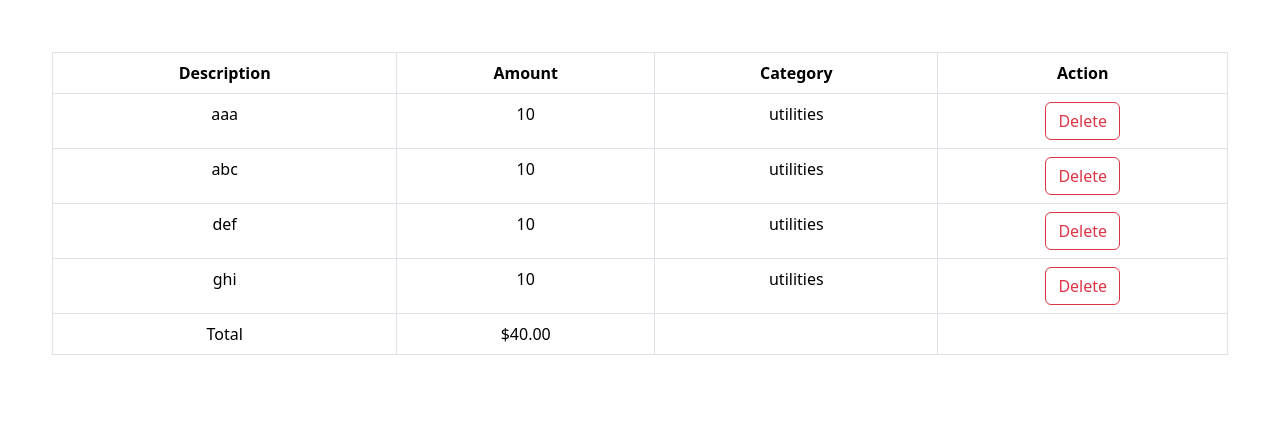
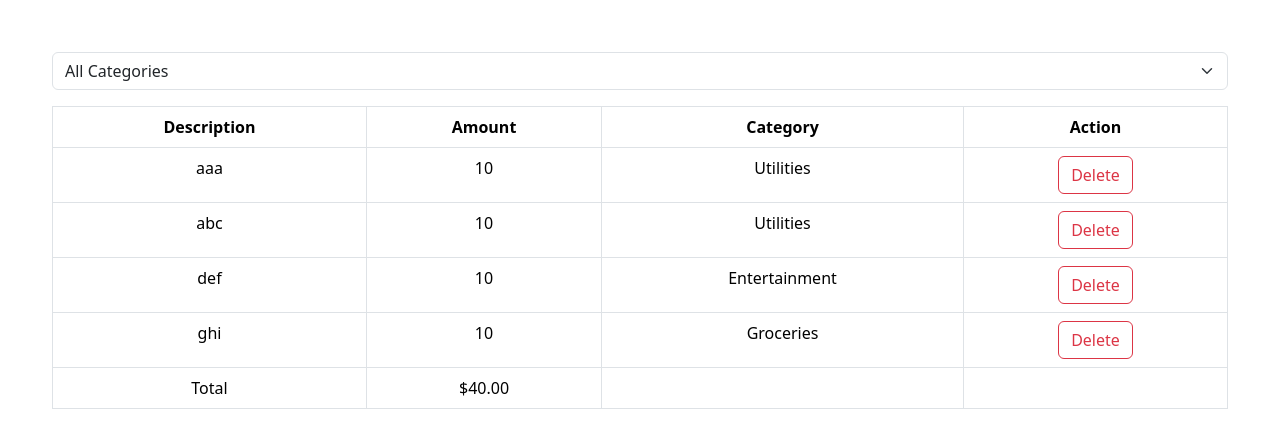
Before and after one commit to AnojAryal/Expense-Tracker, a React (Vite) app in the folder expense-tracker/: page / in a window 1280 px wide. Shown: the top 448 px of the page. Built offline with nearby package versions, Linux system fonts and the light colour scheme.

Commit message:
Building Expense Filter

```diff
--- a/expense-tracker/src/App.tsx
+++ b/expense-tracker/src/App.tsx
@@ -1,20 +1,31 @@
 import "./App.css";
+import ExpenseFilter from "./components/ExpenseFilter";
 import ExpenseList from "./components/ExpenseList";
 import { useState } from "react";
 
 function App() {
-  const [expenses,setExpenses] = useState([
-    { id: 1, description: "aaa", amount: 10, category: "utilities" },
-    { id: 2, description: "abc", amount: 10, category: "utilities" },
-    { id: 3, description: "def", amount: 10, category: "utilities" },
-    { id: 4, description: "ghi", amount: 10, category: "utilities" },
+  const [selectedCategory, setSelectedCategory] = useState("");
+  const [expenses, setExpenses] = useState([
+    { id: 1, description: "aaa", amount: 10, category: "Utilities" },
+    { id: 2, description: "abc", amount: 10, category: "Utilities" },
+    { id: 3, description: "def", amount: 10, category: "Entertainment" },
+    { id: 4, description: "ghi", amount: 10, category: "Groceries" },
   ]);
+
+  const visibleExpenses = selectedCategory
+    ? expenses.filter((e) => e.category === selectedCategory)
+    : expenses;
 
   return (
     <div>
+      <div className="mb-3">
+        <ExpenseFilter
+          onSelectCatagory={(category) => setSelectedCategory(category)}
+        />
+      </div>
       <ExpenseList
-        expenses={expenses}
-        onDelete={(id) => setExpenses(expenses.filter(e => e.id !==id))}
+        expenses={visibleExpenses}
+        onDelete={(id) => setExpenses(expenses.filter((e) => e.id !== id))}
       />
     </div>
   );
--- a/expense-tracker/src/components/ExpenseFilter.tsx
+++ b/expense-tracker/src/components/ExpenseFilter.tsx
@@ -1,22 +1,19 @@
 import React from "react";
-import { categories } from "../App";
 
 interface Props {
-  onSelectCategory: (category: string) => void;
+  onSelectCatagory: (category: string) => void;
 }
 
-const ExpenseFilter = () => {
+const ExpenseFilter = ({ onSelectCatagory }: Props) => {
   return (
     <select
-      className="form-select"
-      onChange={(event) => onSelectCategory(event.target.value)}
+      className="form-select "
+      onChange={(event) => onSelectCatagory(event.target.value)}
     >
-      <option value=""> All Categories</option>
-      {categories.map((category) => (
-        <option key={category} value={category}>
-          {category}
-        </option>
-      ))}
+      <option value="">All Categories</option>
+      <option value="Groceries">Groceries</option>
+      <option value="Utilities">Utilities</option>
+      <option value="Entertainment">Entertainment</option>
     </select>
   );
 };
```
